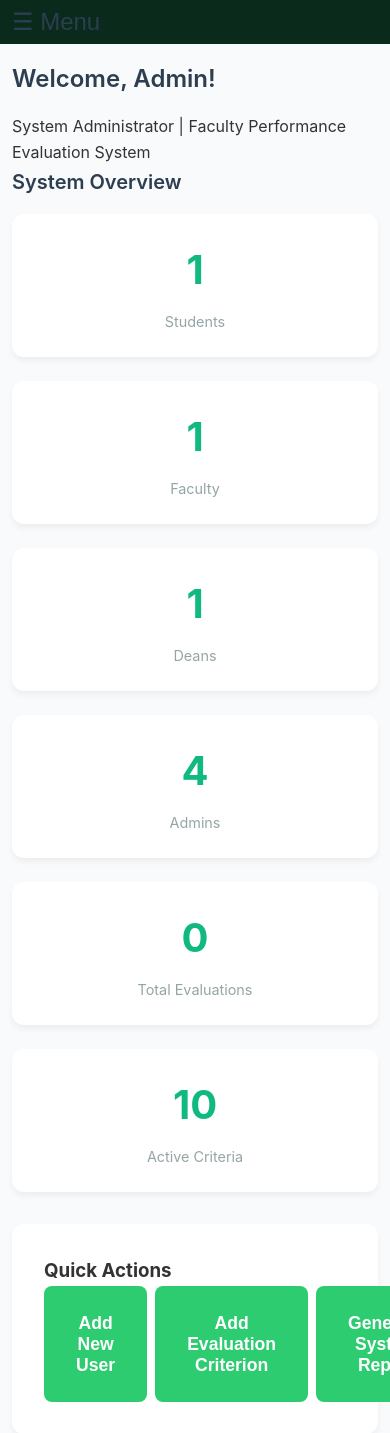
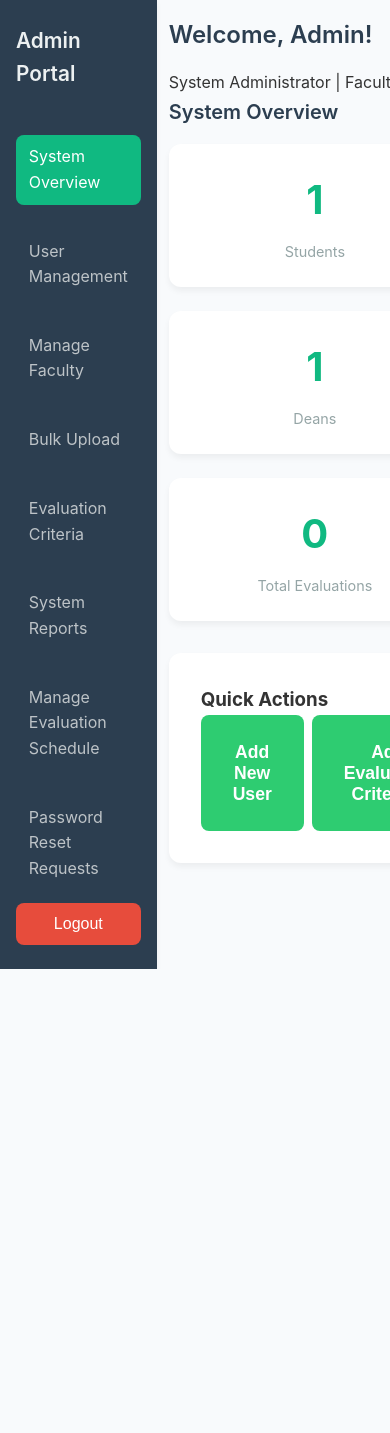
Before and after one commit to Jubit123/FPES, a PHP site: page /admin/admin.php in a window 390 px wide; the page is wider, and only the part inside the window is pictured. Shown: the top 1433 px of that part. After the commit the page ends 969 px from the top of that part, so only its background shows below. Run offline with PHP 8.4, Linux system fonts and the light colour scheme; a user stored in the database is signed in; data comes from the database, SQL or seed files in the repository; data that the repository does not hold is empty.

Commit message:
styles.css

```diff
--- a/styles.css
+++ b/styles.css
@@ -126,15 +126,6 @@ h1, h2 { color: var(--dark-color); margin-bottom: 1rem; font-weight: 600; }
 /* Toggle */
 .sidebar-toggle { display: none; font-size: 1.5rem; cursor: pointer; margin-bottom: 1rem; background: none; border: none; color: var(--dark-color); }
 
-/* Mobile & small tablets: make sidebar off-canvas with a toggle. Desktop remains visible. */
-@media (max-width: 1024px) {
-  .dashboard { flex-direction: column; }
-  .sidebar { position: fixed; left: -250px; top: 0; height: 100%; width: 240px; }
-  .sidebar.active { left: 0; }
-  .main-content { padding: 1.25rem 1rem 1.75rem; }
-  .sidebar-toggle { display: block; }
-}
-
 /* Login form tweaks on small screens */
 @media (max-width: 768px) {
   .login-form {
```
